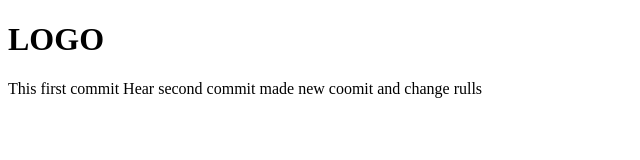
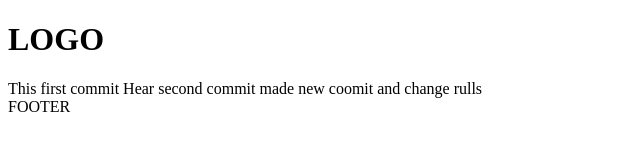
Before and after one commit to OlegLugyna/HomeWork, a plain HTML site: page index.html in a window 1280 px wide. Shown: the full height of the page, 0-640 px from the left. Drawn offline with Linux system fonts and the light colour scheme.

Commit message:
add footer

```diff
--- a/index.html
+++ b/index.html
@@ -17,5 +17,9 @@
 
   made new coomit and change rulls
 
+  <div class="footer">
+    <span>FOOTER</span>
+  </div>
+
 </body>
 </html>
```
